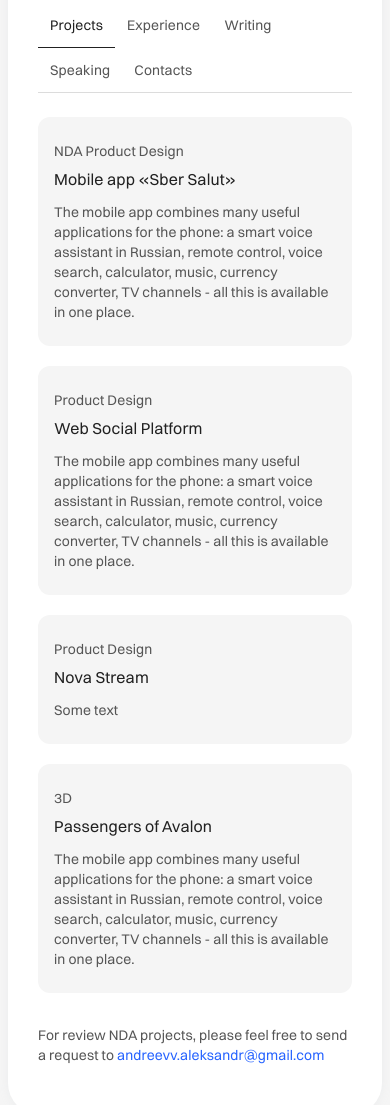
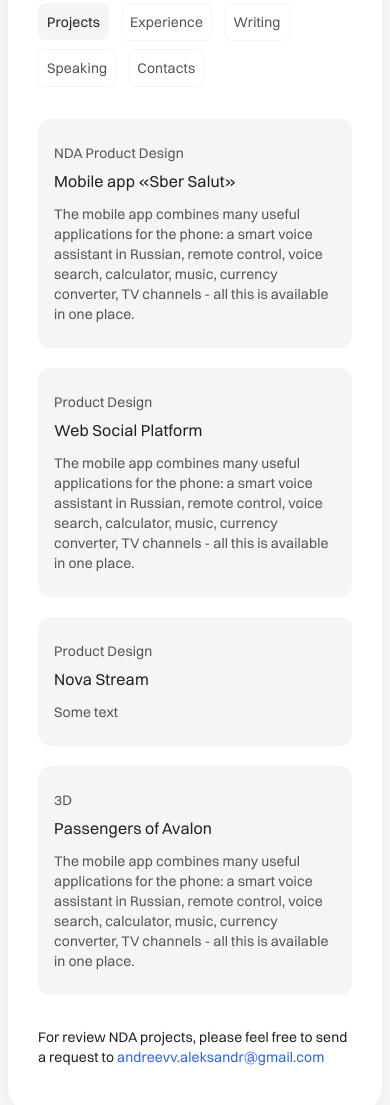
Before and after one commit to andreev-alex/andreev-alex.github.io, a plain HTML site: page index.html in a window 390 px wide. Shown: the part 431-1536 px from the top of the page. Drawn offline with Linux system fonts and the light colour scheme.

Commit message:
Added tabs responsive

```diff
--- a/css/styles.css
+++ b/css/styles.css
@@ -144,14 +144,6 @@ img {
     letter-spacing: 0.01em;
 }
 
-.footer .content-text {
-    color: var(--text-secondary);
-}
-
-.portfolio {
-    margin-bottom: 32px;
-}
-
 .nav-pills {
     list-style: none;
     display: flex;
@@ -199,6 +191,7 @@ img {
     display: grid;
     grid-template-columns: 1fr 1fr;
     gap: 20px;
+    margin-bottom: 32px;
 }
 
 .card {
@@ -238,19 +231,41 @@ img {
         margin: 30px auto;
         padding: 50px 30px;
     }
+
     .tab-content-grid {
         grid-template-columns: auto;
     }
+
     .about-header img {
         margin-right: 0;
         margin-bottom: 8px;
     }
+
     .about-header .btn {
         margin-top: 8px;
         margin-left: 0;
     }
+
+    .nav-pills {
+        border-bottom: 0;
+    }
+
     .nav-link {
-        margin-right: 0;
-        padding: 12px;
+        margin-right: 12px;
+        margin-bottom: 8px;
+        padding: 8px;
+        border: 1px solid var(--ui-gray-100);
+        border-radius: 8px;
     }
- }
+
+    .nav-link:hover {
+        background-color: var(--ui-gray-100);
+        border-bottom: none;
+    }
+
+    .nav-pills .nav-link.active,
+    .nav-pills .show>.nav-link {
+        background-color: var(--ui-gray-100);
+        border-bottom: none;
+    }
+}
--- a/index.html
+++ b/index.html
@@ -81,6 +81,7 @@
                             <p class="card-description">The mobile app combines many useful applications for the phone: a smart voice assistant in Russian, remote control, voice search, calculator, music, currency converter, TV channels - all this is available in one place.</p>
                         </div>
                     </div>
+                    <p class="content-text">For review NDA projects, please feel free to send a request to <a href="mailto:andreevv.aleksandr@gmail.com">andreevv.aleksandr@gmail.com</a></p>
                 </div>
                 <div class="tab-pane" id="pills-experience" role="tabpanel" aria-labelledby="pills-experience-tab">
                     2 Lorem ipsum dolor sit amet consectetur adipisicing elit. Odit, placeat officia nemo distinctio
@@ -107,9 +108,6 @@
                 </div>
             </div>
         </section>
-        <section class="footer">
-            <p class="content-text">For review NDA projects, please feel free to send a request to <a href="mailto:andreevv.aleksandr@gmail.com">andreevv.aleksandr@gmail.com</a></p>
-        </section>
     </main>
     <script src="scripts/bootstrap.min.js"></script>
 </body>
```
